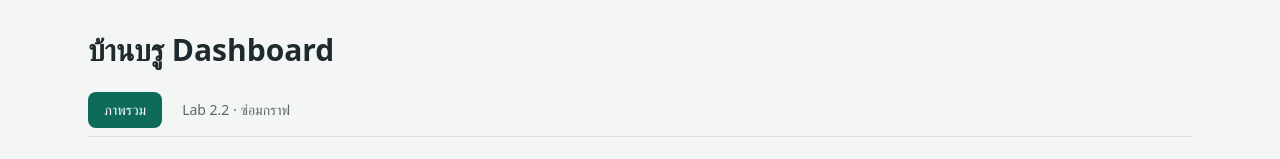
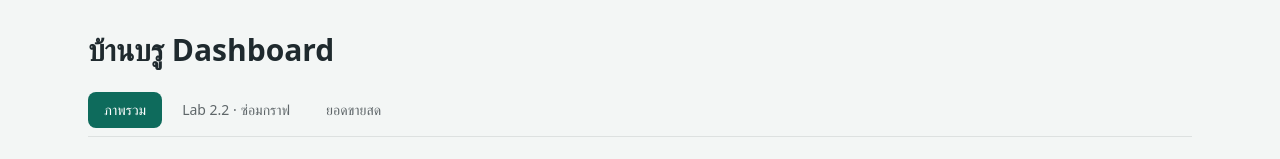
Before and after one commit to 6910127-warang/BAAN-BREW, a React (Vite) app: page / in a window 1280 px wide. Shown: the top 159 px of the page. Built offline with nearby package versions, Linux system fonts and the light colour scheme; no server answers; a web font is replaced by a local one.

Commit message:
Add live sales tab to App
Co-Authored-By: Claude Sonnet 5.5 <noreply@anthropic.com>

```diff
--- a/src/App.jsx
+++ b/src/App.jsx
@@ -10,6 +10,7 @@ import { BranchTable, TopMembersTable } from './components/MemberTables'
 import { buildDashboard, cleanHeader, cleanRows, findMissingColumns } from './lib/metrics'
 import { buildCustomerDashboard, cleanBranches, cleanCustomers } from './lib/customerMetrics'
 import Lab2Page from './lab2/Lab2Page'
+import LiveTab from './lab3/LiveTab'
 import { toLab2Rows } from './lab2/lab2Utils'
 import { formatBaht, formatNumber } from './lib/format'
 
@@ -29,6 +30,7 @@ const loadCsv = (name) =>
 const TABS = [
   { id: 'overview', label: 'ภาพรวม' },
   { id: 'lab2', label: 'Lab 2.2 · ซ่อมกราฟ' },
+  { id: 'live', label: 'ยอดขายสด' },
 ]
 
 function App() {
@@ -149,6 +151,8 @@ function App() {
           ))}
         </nav>
 
+        {tab === 'live' && <LiveTab />}
+
         {tab === 'lab2' && dashboard && <Lab2Page rows={lab2Rows} products={products} />}
 
         {tab === 'overview' && error && (
```
